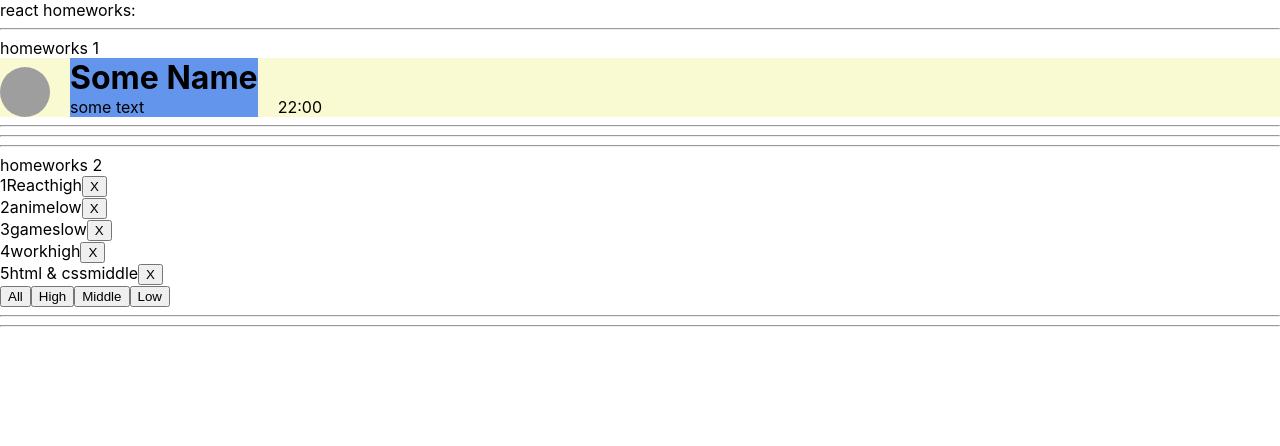
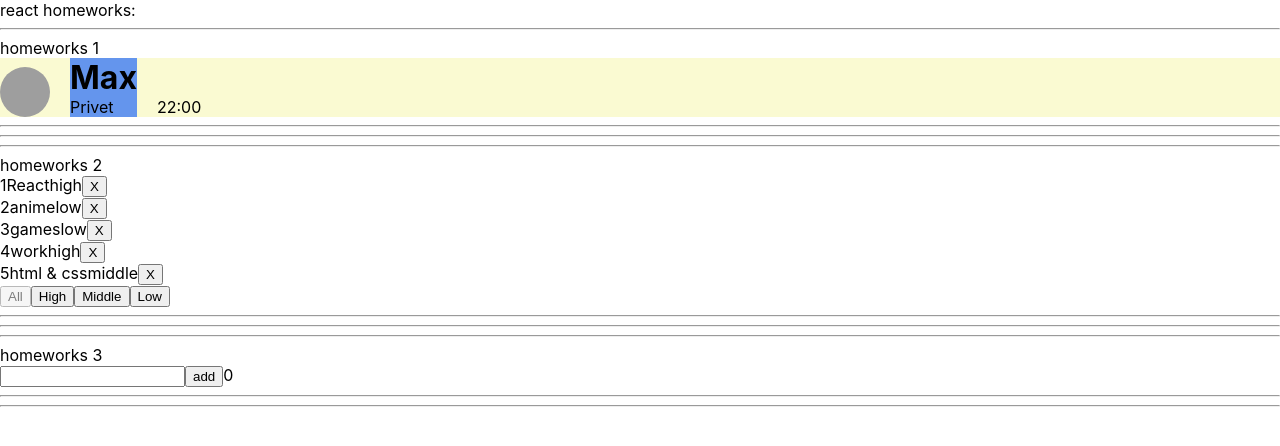
Before and after one commit to ilyaKarachun/TasksByIgnat, a React (Create React App) app: page / in a window 1280 px wide. Shown: the top 446 px of the page. Built offline with nearby package versions, Linux system fonts and the light colour scheme; grey boxes are pictures that could not be loaded.

Commit message:
feat: third week task

```diff
--- a/package.json
+++ b/package.json
@@ -10,10 +10,12 @@
     "@types/node": "^16.7.13",
     "@types/react": "^18.0.0",
     "@types/react-dom": "^18.0.0",
+    "@types/uuid": "^8.3.4",
     "react": "^18.2.0",
     "react-dom": "^18.2.0",
     "react-scripts": "5.0.1",
     "typescript": "^4.4.2",
+    "uuid": "^8.3.2",
     "web-vitals": "^2.1.0"
   },
   "scripts": {
--- a/src/p1-main/m1-ui/u1-app/App.tsx
+++ b/src/p1-main/m1-ui/u1-app/App.tsx
@@ -2,6 +2,7 @@ import React from 'react'
 import s from './App.module.css'
 import HW1 from '../../../p2-homeworks/h1/HW1'
 import HW2 from "../../../p2-homeworks/h2/HW2";
+import HW3 from "../../../p2-homeworks/h3/HW3";
 
 function App() {
     return (
@@ -10,7 +11,7 @@ function App() {
             <HW1/>
             <HW2/>
 
-            {/*<HW3/>*/}
+            <HW3/>
             {/*<HW4/>*/}
             {/*<HW5/>*/}
 
--- a/src/p2-homeworks/h1/HW1.tsx
+++ b/src/p2-homeworks/h1/HW1.tsx
@@ -3,8 +3,8 @@ import Message from "./Message";
 
 const messageData = {
     avatar: 'https://sun9-74.userapi.com/Ph-WiuOtF985il9AvN9JqiCWedmHtSGSSTXrSA/ltEB2Z2-YO4.jpg',
-    name: 'Some Name',
-    message: 'some text',
+    name: 'Max',
+    message: 'Privet',
     time: '22:00',
 }
 
--- a/src/p2-homeworks/h2/Affairs.module.css
+++ b/src/p2-homeworks/h2/Affairs.module.css
@@ -1,3 +1,3 @@
 .someClass {
-
+    opacity: .5;
 }
--- a/src/p2-homeworks/h2/Affairs.tsx
+++ b/src/p2-homeworks/h2/Affairs.tsx
@@ -1,11 +1,14 @@
-import React from 'react'
+import React, {Dispatch, MouseEventHandler,  SetStateAction} from 'react'
 import Affair from './Affair'
 import {AffairType, FilterType} from './HW2'
+import s from "./Affairs.module.css"
 
 type AffairsPropsType = { // need to fix any
     data: Array<AffairType>
-    setFilter: (priority: FilterType) => void
+    setFilter: (filter: FilterType) => void
+    // setFilter: Dispatch<SetStateAction<FilterType>>
     deleteAffairCallback: (_id: number) => void
+    filter: FilterType
 }
 
 function Affairs(props: AffairsPropsType) {
@@ -17,20 +20,24 @@ function Affairs(props: AffairsPropsType) {
         />
     ))
 
-    const setAll = () => {
-        props.setFilter('all')
-    } // need to fix
+    // const setAll = () => {
+    //     props.setFilter('all')
+    // } // need to fix
+    //
+    // const setHigh = () => {
+    //     props.setFilter('high')
+    // }
+    //
+    // const setMiddle = () => {
+    //     props.setFilter('middle')
+    // }
+    //
+    // const setLow = () => {
+    //     props.setFilter('low')
+    // }
 
-    const setHigh = () => {
-        props.setFilter('high')
-    }
-
-    const setMiddle = () => {
-        props.setFilter('middle')
-    }
-
-    const setLow = () => {
-        props.setFilter('low')
+    const set = (event: React.MouseEvent<HTMLButtonElement, MouseEvent>) => {
+        props.setFilter( event.currentTarget.value as FilterType)
     }
 
     return (
@@ -38,10 +45,10 @@ function Affairs(props: AffairsPropsType) {
 
             {mappedAffairs}
 
-            <button onClick={setAll}>All</button>
-            <button onClick={setHigh}>High</button>
-            <button onClick={setMiddle}>Middle</button>
-            <button onClick={setLow}>Low</button>
+            <button onClick={set} className={props.filter === 'all' ? s.someClass : ""} value={"all"}>All</button>
+            <button onClick={set} className={props.filter === 'high' ? s.someClass : ""} value={"high"}>High</button>
+            <button onClick={set} className={props.filter === 'middle' ? s.someClass : ""} value={"middle"}>Middle</button>
+            <button onClick={set} className={props.filter === 'low' ? s.someClass : ""} value={"low"}>Low</button>
         </div>
     )
 }
--- a/src/p2-homeworks/h2/HW2.tsx
+++ b/src/p2-homeworks/h2/HW2.tsx
@@ -56,6 +56,7 @@ function HW2() {
                 data={filteredAffairs}
                 setFilter={setFilter}
                 deleteAffairCallback={deleteAffairCallback}
+                filter={filter}
             />
 
             <hr/>
--- a/src/p2-homeworks/h3/Greeting.tsx
+++ b/src/p2-homeworks/h3/Greeting.tsx
@@ -1,25 +1,33 @@
-import React from 'react'
+import React, {ChangeEvent, KeyboardEvent} from 'react'
 import s from './Greeting.module.css'
 
 type GreetingPropsType = {
-    name: any // need to fix any
-    setNameCallback: any // need to fix any
-    addUser: any // need to fix any
-    error: any // need to fix any
-    totalUsers: any // need to fix any
+    name: string // need to fix any
+    setNameCallback: (e: ChangeEvent<HTMLInputElement>) => void // need to fix any
+    addUser: () => void // need to fix any
+    error: string | null // need to fix any
+    totalUsers: number // need to fix any
+    setError: (name:string) => void
 }
 
 // презентационная компонента (для верстальщика)
 const Greeting: React.FC<GreetingPropsType> = (
-    {name, setNameCallback, addUser, error, totalUsers} // деструктуризация пропсов
+    {name, setNameCallback, addUser, error, totalUsers, setError} // деструктуризация пропсов
 ) => {
-    const inputClass = s.error // need to fix with (?:)
+    const inputClass = error ? s.error : ""// need to fix with (?:)
+    const onKeyPressInputHandler = (e: KeyboardEvent<HTMLInputElement>) => {
+        setError('')
+        if (e.key === 'Enter') {
+            addUser()
+        }
+    }
 
     return (
         <div>
-            <input value={name} onChange={setNameCallback} className={inputClass}/>
+            <input value={name} onChange={setNameCallback} onKeyPress={onKeyPressInputHandler} className={inputClass}/>
             <span>{error}</span>
             <button onClick={addUser}>add</button>
+            {/*{error && <div>{error}</div>}*/}
             <span>{totalUsers}</span>
         </div>
     )
--- a/src/p2-homeworks/h3/GreetingContainer.tsx
+++ b/src/p2-homeworks/h3/GreetingContainer.tsx
@@ -1,9 +1,10 @@
-import React, {useState} from 'react'
+import React, {ChangeEvent, useState} from 'react'
 import Greeting from './Greeting'
+import {UserType} from "./HW3";
 
 type GreetingContainerPropsType = {
-    users: any // need to fix any
-    addUserCallback: any // need to fix any
+    users: UserType[] // need to fix any
+    addUserCallback: (name: string) => void // need to fix any
 }
 
 // более простой и понятный для новичков
@@ -12,17 +13,25 @@ type GreetingContainerPropsType = {
 // более современный и удобный для про :)
 // уровень локальной логики
 const GreetingContainer: React.FC<GreetingContainerPropsType> = ({users, addUserCallback}) => { // деструктуризация пропсов
-    const [name, setName] = useState<any>('') // need to fix any
-    const [error, setError] = useState<any>('') // need to fix any
+    const [name, setName] = useState<string>('') // need to fix any
+    const [error, setError] = useState<string | null>(null) // need to fix any
 
-    const setNameCallback = (e: any) => { // need to fix any
-        setName('') // need to fix
-    }
-    const addUser = () => {
-        alert(`Hello  !`) // need to fix
+    const setNameCallback = (e: ChangeEvent<HTMLInputElement>) => { // need to fix any
+        setName(e.currentTarget.value) // need to fix
     }
 
-    const totalUsers = 0 // need to fix
+    const addUser = () => {
+        if (name.trim() !== "") {
+            alert(`Hello ${name} !`)
+            addUserCallback(name)
+        } else {
+            setError("Name is required")
+        }
+        // need to fix
+        setName('')
+    }
+
+    const totalUsers = users.length // need to fix
 
     return (
         <Greeting
@@ -30,6 +39,7 @@ const GreetingContainer: React.FC<GreetingContainerPropsType> = ({users, addUser
             setNameCallback={setNameCallback}
             addUser={addUser}
             error={error}
+            setError={setError}
             totalUsers={totalUsers}
         />
     )
--- a/src/p2-homeworks/h3/HW3.tsx
+++ b/src/p2-homeworks/h3/HW3.tsx
@@ -1,18 +1,20 @@
 import React, {useState} from 'react'
 import GreetingContainer from './GreetingContainer'
+import {v1} from "uuid";
 
 // types
 export type UserType = {
-    _id: any // need to fix any
-    name: any // need to fix any
+    _id: string // need to fix any
+    name: string // need to fix any
 }
 
 // уровень работы с глобальными данными
 function HW3() {
-    const [users, setUsers] = useState<any>([]) // need to fix any
+    const [users, setUsers] = useState<UserType[]>([]) // need to fix any
 
-    const addUserCallback = (name: any) => { // need to fix any
-        setUsers([]) // need to fix
+    const addUserCallback = (name: string) => { // need to fix any
+        let newUser = {name, _id:v1()}
+        setUsers([...users, newUser]) // need to fix
     }
 
     return (
```
Also changed, not shown: 2 other files (tests, documents, lock files or other folders).
